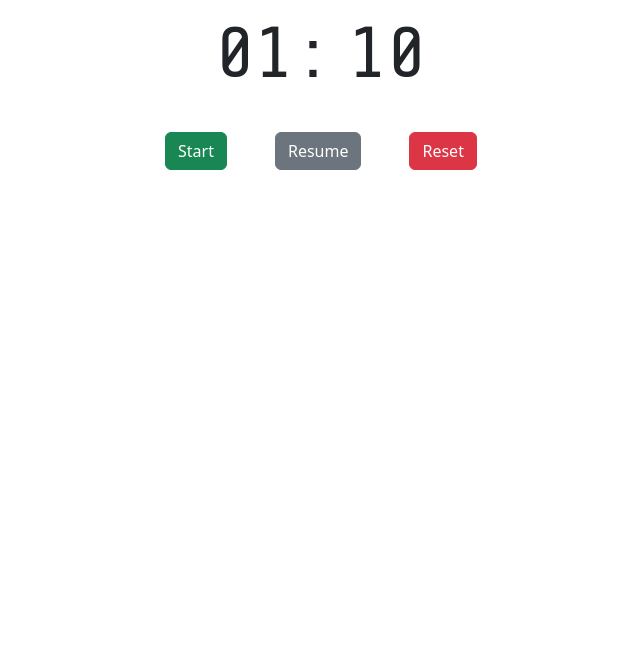
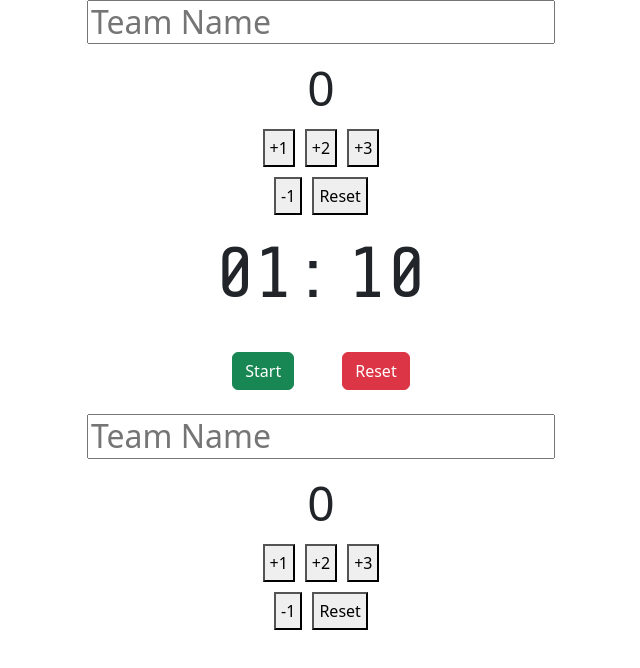
Before and after one commit to MediumJeff/scoreboard-app, a React (Create React App) app: page / in a window 1280 px wide. Shown: the top 668 px of the page, without its empty margins (319-959 px from the left). Built offline with nearby package versions, Linux system fonts and the light colour scheme.

Commit message:
Added score tracking

```diff
--- a/src/App.css
+++ b/src/App.css
@@ -1,38 +1,3 @@
 .App {
   text-align: center;
 }
-
-.App-logo {
-  height: 40vmin;
-  pointer-events: none;
-}
-
-@media (prefers-reduced-motion: no-preference) {
-  .App-logo {
-    animation: App-logo-spin infinite 20s linear;
-  }
-}
-
-.App-header {
-  background-color: #282c34;
-  min-height: 100vh;
-  display: flex;
-  flex-direction: column;
-  align-items: center;
-  justify-content: center;
-  font-size: calc(10px + 2vmin);
-  color: white;
-}
-
-.App-link {
-  color: #61dafb;
-}
-
-@keyframes App-logo-spin {
-  from {
-    transform: rotate(0deg);
-  }
-  to {
-    transform: rotate(360deg);
-  }
-}
--- a/src/App.js
+++ b/src/App.js
@@ -1,11 +1,15 @@
 import logo from './logo.svg';
 import './App.css';
 import Timer from './Components/Timer/Timer';
+import TeamScore from './Components/Score/TeamScore';
+
 
 function App() {
   return (
     <div className="App">
+      <TeamScore />
       <Timer />
+      <TeamScore />
     </div>
   );
 }
--- /dev/null
+++ b/src/Components/Score/TeamScore.js
@@ -0,0 +1,42 @@
+import React from 'react'
+import { useState } from 'react';
+import './score-styles.css';
+
+
+const TeamScore = () => {
+    const [score, setScore] = useState(0);
+    const [points, setPoints] = useState(0);
+    let total = score + points;
+
+
+    function addScore(e) {
+        setPoints(Number(e.target.value))
+        setScore(total)
+    }
+
+    function resetScore() {
+        setScore(0)
+        setPoints(0)
+    }
+
+
+    return (
+        <>
+            <div>
+                <h2><input type='text' placeholder='Team Name'></input></h2>
+                <span className='score-display'>{total}</span>
+            </div>
+            <div>
+                <button className='score-button' value='1' onClick={addScore}>+1</button>
+                <button className='score-button' value='2' onClick={addScore}>+2</button>
+                <button className='score-button' value='3' onClick={addScore}>+3</button>
+            </div>
+            <div>
+                <button className='score-button' value='-1' onClick={addScore}>-1</button>
+                <button className='score-button' onClick={resetScore}>Reset</button>
+            </div>
+        </>
+    )
+}
+
+export default TeamScore;
--- /dev/null
+++ b/src/Components/Score/score-styles.css
@@ -0,0 +1,8 @@
+.score-display {
+    font-size: 48px
+}
+
+.score-button {
+    padding: 5px;
+    margin: 5px;
+}
--- a/src/Components/Timer/Timer.js
+++ b/src/Components/Timer/Timer.js
@@ -26,7 +26,7 @@ function Timer() {
       <Container>
         <Row>
           <Col className='timer-display'>
-            {time > 60000 && (
+            {time > 60001 && (
               <span className='m-1 clock'>{("0" + Math.floor((time / 60000) % 60)).slice(-2)}:</span>
             )}
             <span className='m-1 clock'>{("0" + Math.floor((time / 1000) % 60)).slice(-2)}</span>
@@ -43,9 +43,6 @@ function Timer() {
         {timerOn && (
           <Button className='btn btn-danger m-4' onClick={() => setTimerOn(false)}>Stop</Button>
         )}
-        {!timerOn && time > 0 && (
-          <Button className='btn btn-primary m-4' onClick={() => setTimerOn(true)}>Resume</Button>
-        )}
         {!timerOn && (
           <Button className='btn btn-danger m-4' onClick={() => setTime(70000)}>Reset</Button>
         )}
```
